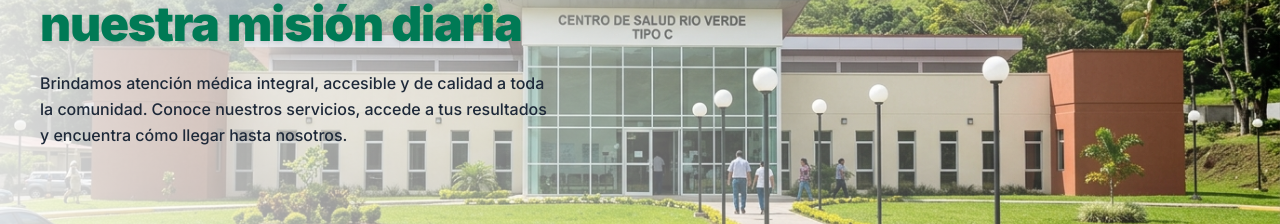
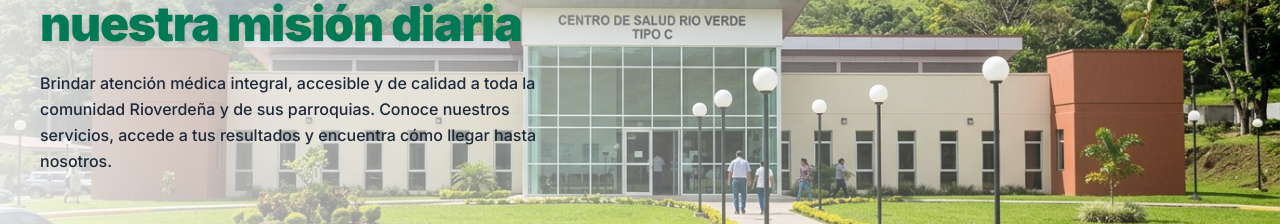
Before and after one commit to jona-1103/pagina-tipo-c-rioverde, a React (Vite) app: page / in a window 1280 px wide. Shown: the part 290-514 px from the top of the page. Built offline with nearby package versions, Linux system fonts and the light colour scheme; no server answers.

Commit message:
docs: update institutional messaging and SEO metadata
Refine mission statements and meta descriptions to better reflect the service commitment to the Rioverde community and its surrounding parishes.

```diff
--- a/index.html
+++ b/index.html
@@ -8,14 +8,14 @@
     <!-- SEO & Metadata for Crawlers and Facebook/Twitter (Google Bot Prerender Support) -->
     <meta name="application-name" content="Centro de Salud Tipo C Rioverde" />
     <meta name="apple-mobile-web-app-title" content="Centro de Salud Tipo C Rioverde" />
-    <meta name="description" content="Centro de Salud Tipo C Rioverde - Brindamos atención médica integral, gratuita y de calidad a la comunidad ecuatoriana de Rioverde. Especialidades médicas, laboratorio automatizado, emergencias y programas de prevención." />
+    <meta name="description" content="Centro de Salud Tipo C Rioverde - Brindar atención médica integral, accesible y de calidad a toda la comunidad Rioverdeña y de sus parroquias. Especialidades médicas, laboratorio automatizado, emergencias y programas de prevención." />
     <meta name="keywords" content="Centro de Salud, Tipo C, Rioverde, Esmeraldas, Ministerio de Salud Pública de Ecuador, Atención médica gratuita, Vacunación, Emergencias, Laboratorio clínico, Salud mental" />
     <meta name="robots" content="index, follow" />
 
     <!-- Open Graph (Facebook / WhatsApp) -->
     <meta property="og:type" content="website" />
     <meta property="og:title" content="Centro de Salud Tipo C Rioverde | Atención médica integral" />
-    <meta property="og:description" content="Atención médica integral de calidad las 24 horas en Rioverde. Medicina general, ginecología, obstetricia, salud mental, y laboratorio automatizado 100% gratuito." />
+    <meta property="og:description" content="Brindar atención médica integral, accesible y de calidad a toda la comunidad Rioverdeña y de sus parroquias. Conoce nuestros servicios y agenda tus citas." />
     <meta property="og:site_name" content="Centro de Salud Tipo C Rioverde" />
 
     <!-- Google Structured Data (JSON-LD) for LocalBusiness/MedicalClinic -->
@@ -25,7 +25,7 @@
         "@type": "MedicalClinic",
         "name": "Centro de Salud Tipo C Rioverde",
         "alternateName": "CSTCR",
-        "description": "Brindamos atención médica integral, accesible y de calidad a toda la comunidad de Rioverde, de manera gratuita y oficial.",
+        "description": "Brindar atención médica integral, accesible y de calidad a toda la comunidad Rioverdeña y de sus parroquias, de manera gratuita y oficial.",
         "url": "https://rioverde.msp.gob.ec",
         "logo": "https://images.unsplash.com/photo-1519494026892-80bbd2d6fd0d?auto=format&fit=crop&q=80&w=200",
         "telephone": "+593-08-XXXXXXXX",
--- a/src/components/AcercaPage.tsx
+++ b/src/components/AcercaPage.tsx
@@ -43,7 +43,7 @@ export default function AcercaPage() {
                 Acerca de Nuestra Institución
               </h2>
               <p className="text-xs sm:text-sm text-white font-medium leading-relaxed max-w-2xl drop-shadow">
-                Conozca la historia, misión y valores de nuestro complejo clínico principal en Rioverde, Esmeraldas, constituyendo el bastion de salud gratuito del norte de la provincia.
+                Cuidar de usted es nuestra razón de ser. Lo invitamos a conocer la historia, misión y valores del Tipo C Rioverde
               </p>
             </div>
           </div>
--- a/src/components/Hero.tsx
+++ b/src/components/Hero.tsx
@@ -258,7 +258,7 @@ export default function Hero({ onOpenAppointment }: HeroProps) {
             transition={{ duration: 0.6, delay: 0.1 }}
             className="text-sm sm:text-base text-gray-800 font-medium leading-relaxed max-w-lg"
           >
-            Brindamos atención médica integral, accesible y de calidad a toda la comunidad. Conoce nuestros servicios, accede a tus resultados y encuentra cómo llegar hasta nosotros.
+            Brindar atención médica integral, accesible y de calidad a toda la comunidad Rioverdeña y de sus parroquias. Conoce nuestros servicios, accede a tus resultados y encuentra cómo llegar hasta nosotros.
           </motion.p>
 
         </div>
```
